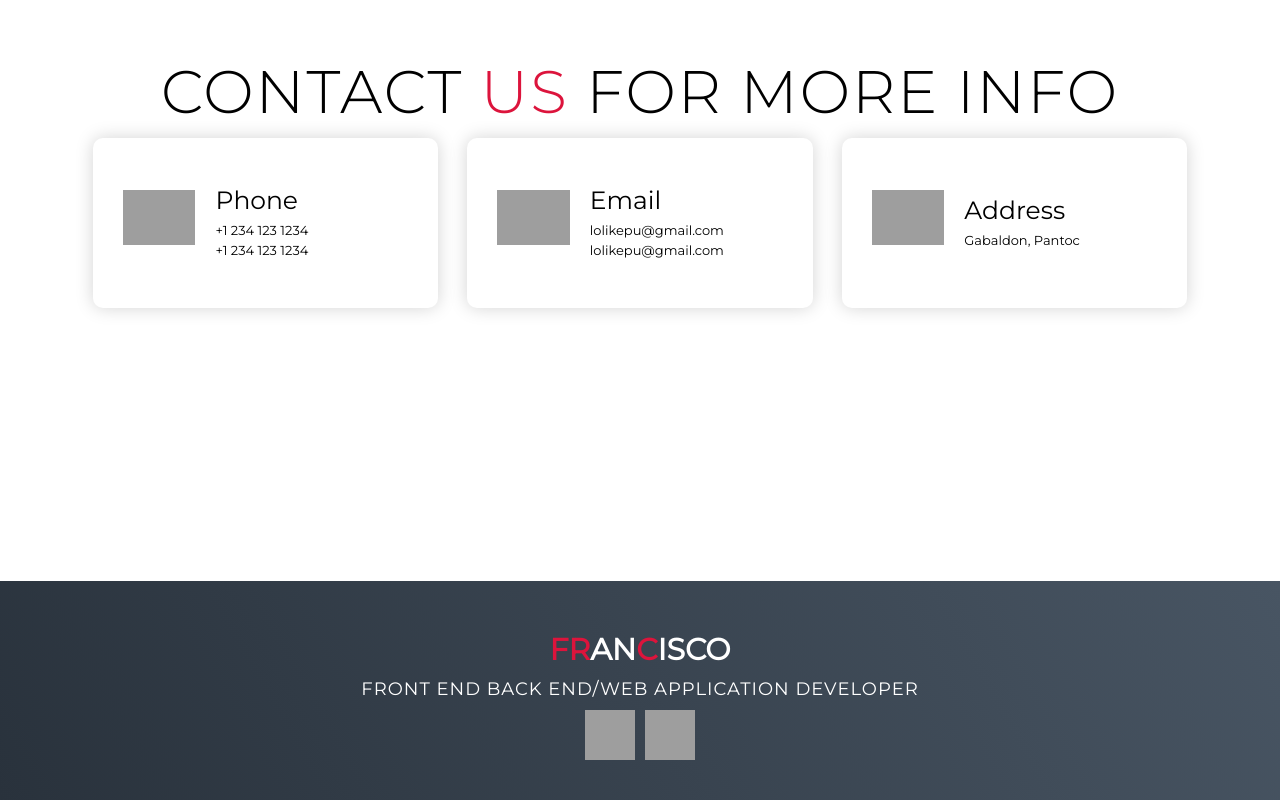
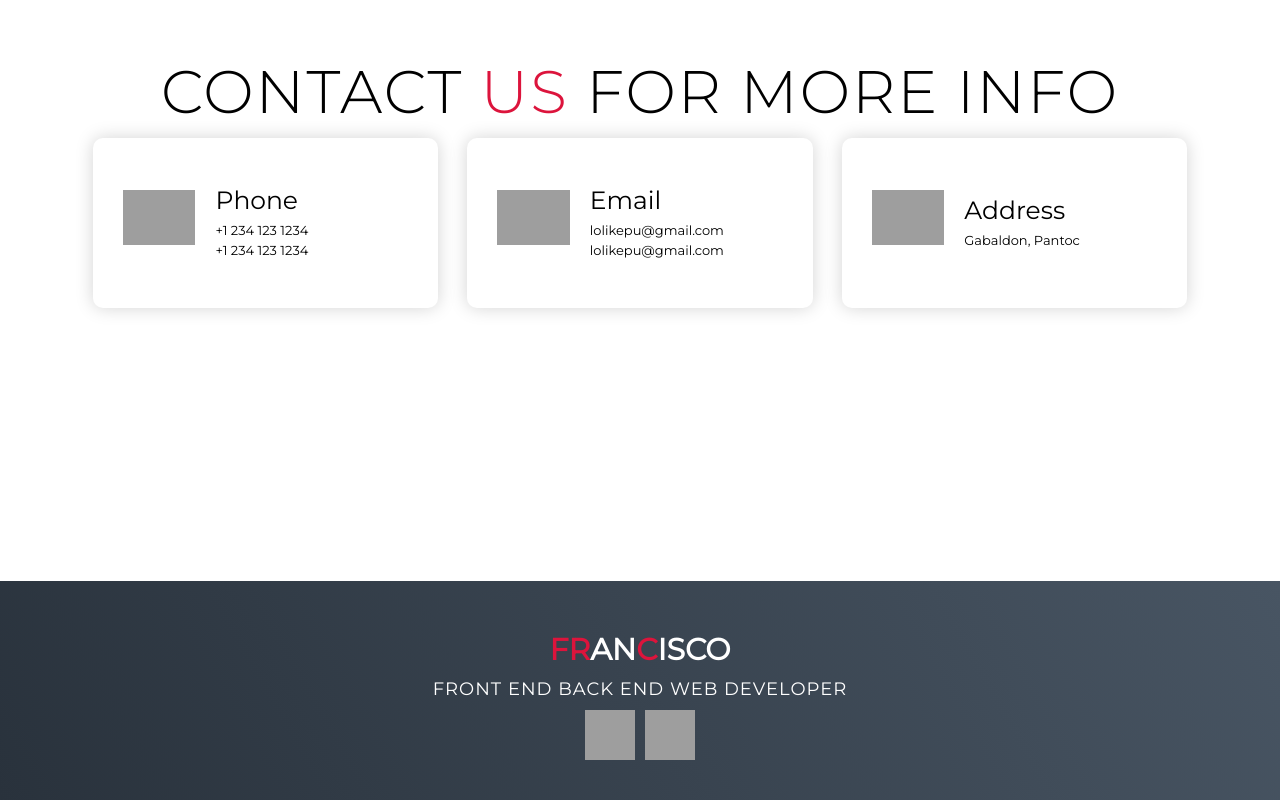
Before and after one commit to isko0319/Explore-GVAHS, a plain HTML site: page index.html in a window 1280 px wide. Shown: the part 5127-5927 px from the top of the page. Drawn offline with nearby package versions, Linux system fonts and the light colour scheme; grey boxes are pictures that could not be loaded.

Commit message:
index.html

```diff
--- a/index.html
+++ b/index.html
@@ -288,7 +288,7 @@
       <div class="brand">
         <h1><span>FR</span>AN<span>C</span>ISCO</h1>
       </div>
-      <h2>FRONT END BACK END/WEB APPLICATION DEVELOPER</h2>
+      <h2>FRONT END BACK END WEB DEVELOPER</h2>
       <div class="social-icon">
         <div class="social-item">
           <a href="https://www.facebook.com/ishyyko" target="_blank"><img src="https://img.icons8.com/bubbles/100/000000/facebook-new.png" /></a>
```
